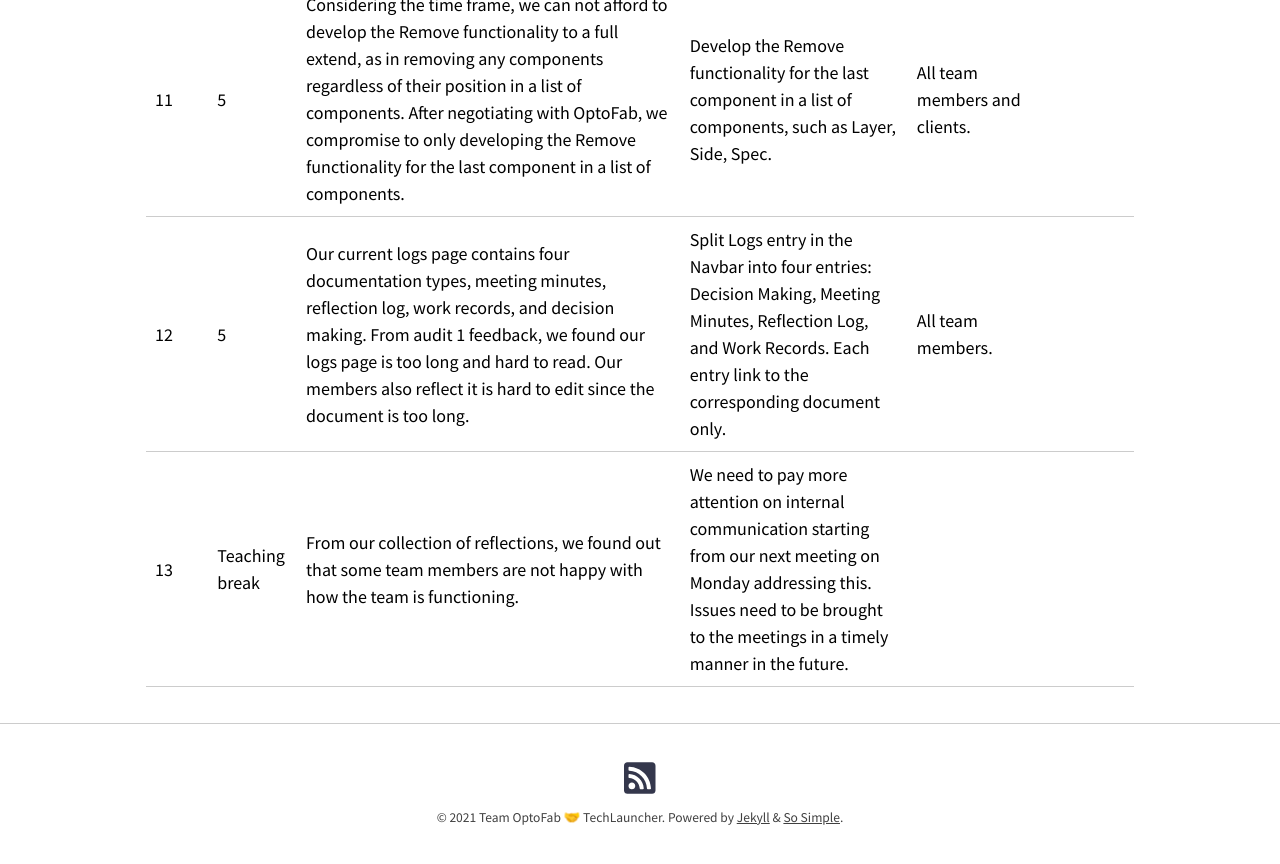
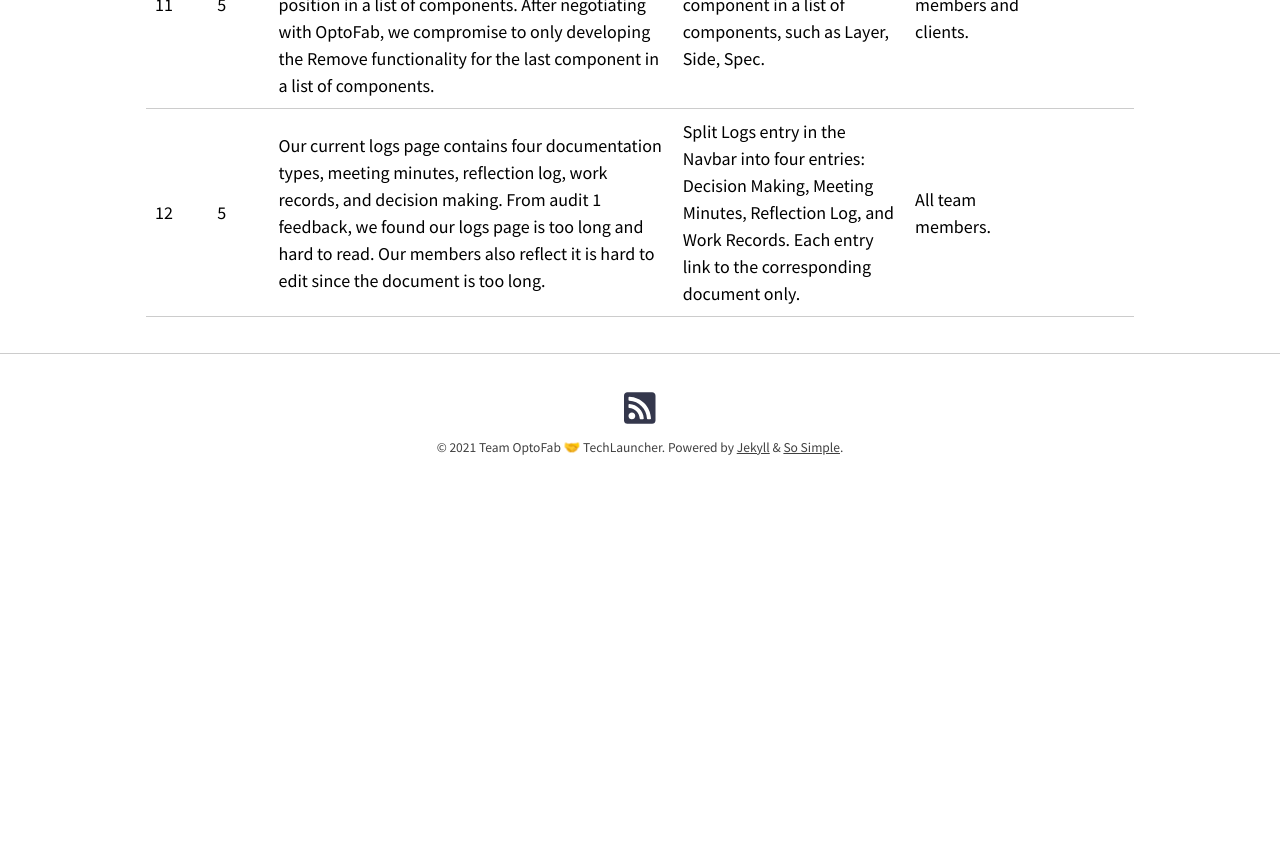
Before and after one commit to optofab/optofab.github.io, a Jekyll site: the page built from decision_making.md, in a window 1280 px wide and 900 px high, scrolled down 2456 px. Shown: the top 864 px of the window. Built offline with Jekyll 4.4.1, drawn with Linux system fonts in a browser that asks for light colours; nearby versions of some CDN libraries; emoji names are drawn with the system emoji font; after the commit the page ends 2986 px from its top, so only the background shows below that.

Commit message:
Update decision_making.md

```diff
--- a/decision_making.md
+++ b/decision_making.md
@@ -19,4 +19,3 @@ Decision making logs from previous semester: [link hosted on Confluence](https:/
 | 10         | 5        | Reflecting on feedback from Audit 1, many stakeholders think that more members should present the Audits.                                                                                                                                                                                                                                                                                                                                                                          | Ruoqian, Hengrui, Ruiqiao will prepare for Audit 2. Yaoyi, Phillip, Guoyu will prepare for Audit 3.                                                                                                                                                                                                                                                                                                                          | All team members.                                   |
 | 11         | 5        | Considering the time frame, we can not afford to develop the Remove functionality to a full extend, as in removing any components regardless of their position in a list of components. After negotiating with OptoFab, we compromise to only developing the Remove functionality for the last component in a list of components.                                                                                                                                                                                                                                                                                                                                                                        | Develop the Remove functionality for the last component in a list of components, such as Layer, Side, Spec.                                                                                                                                                                                                                                                                                                                          | All team members and clients.                                   |
 | 12        | 5        |  Our current logs page contains four documentation types, meeting minutes, reflection log, work records, and decision making. From audit 1 feedback, we found our logs page is too long and hard to read. Our members also reflect it is hard to edit since the document is too long.                                                                                                                                                                                                                                                                                                                                                                          | Split Logs entry in the Navbar into four entries: Decision Making, Meeting Minutes, Reflection Log, and Work Records. Each entry link to the corresponding document only.                                                                                                                             | All team members. |
-| 13        | Teaching break        |  From our collection of reflections, we found out that some team members are not happy with how the team is functioning.                                                                                                                                                                                                                                                                                                                                                                         |  We need to pay more attention on internal communication starting from our next meeting on Monday addressing this. <br/> Issues need to be brought to the meetings in a timely manner in the future.                                                                                                                       |  |
```
